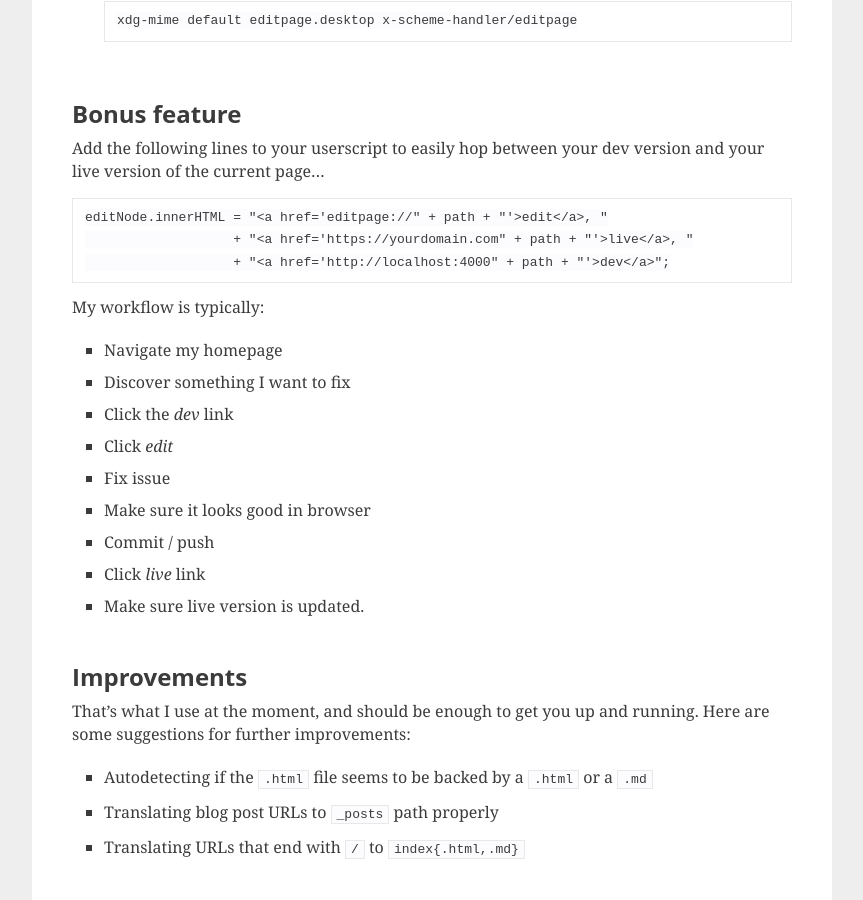
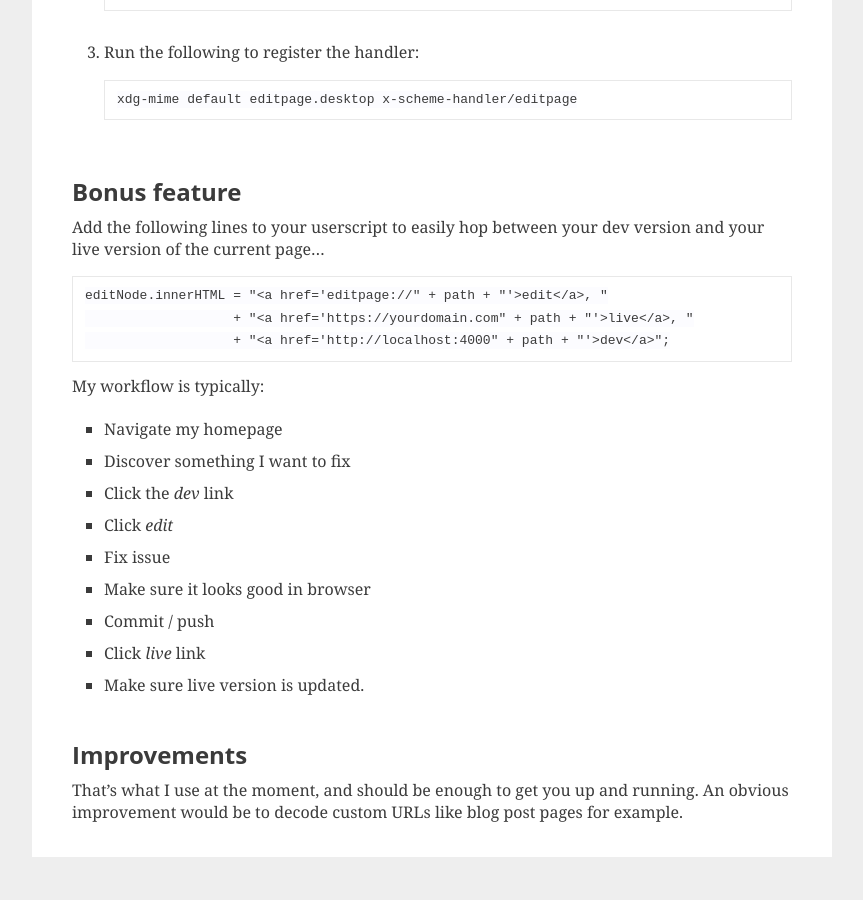
Before and after one commit to aioobe/aioobe.github.io, a Jekyll site: the page built from _posts/2019-01-02-A-convenient-way-of-opening-the-source-file-for-a-webpage-in-an-editor.md, in a window 1280 px wide and 900 px high, scrolled down 3082 px. Shown: the whole window, without its empty margins (208-1071 px from the left). Built offline with Jekyll 4.4.1, drawn with Linux system fonts in a browser that asks for light colours; after the commit the page ends 3939 px from its top, so only the background shows below that.

Commit message:
Minor change in the improvements section.

```diff
--- a/_posts/2019-01-02-A-convenient-way-of-opening-the-source-file-for-a-webpage-in-an-editor.md
+++ b/_posts/2019-01-02-A-convenient-way-of-opening-the-source-file-for-a-webpage-in-an-editor.md
@@ -5,7 +5,9 @@ date: 2019-01-02
 assetsdir: custom-edit-page-scheme
 ---
 
+<br />
 {% include blog_img.html img="demo.gif" %}
+<br />
 
 If you work with static site generators such as [Jekyll](https://jekyllrb.com/) or [Hugo](https://gohugo.io/) you're probably familiar with the non-zero threshold of for example correcting a typo in a blog post.
 
@@ -118,8 +120,4 @@ My workflow is typically:
 
 Improvements
 ------------
-That's what I use at the moment, and should be enough to get you up and running. Here are some suggestions for further improvements:
-
-- Autodetecting if the `.html` file seems to be backed by a `.html` or a `.md`
-- Translating blog post URLs to `_posts` path properly
-- Translating URLs that end with `/` to `index{.html,.md}`
+That's what I use at the moment, and should be enough to get you up and running. An obvious improvement would be to decode custom URLs like blog post pages for example.
```
